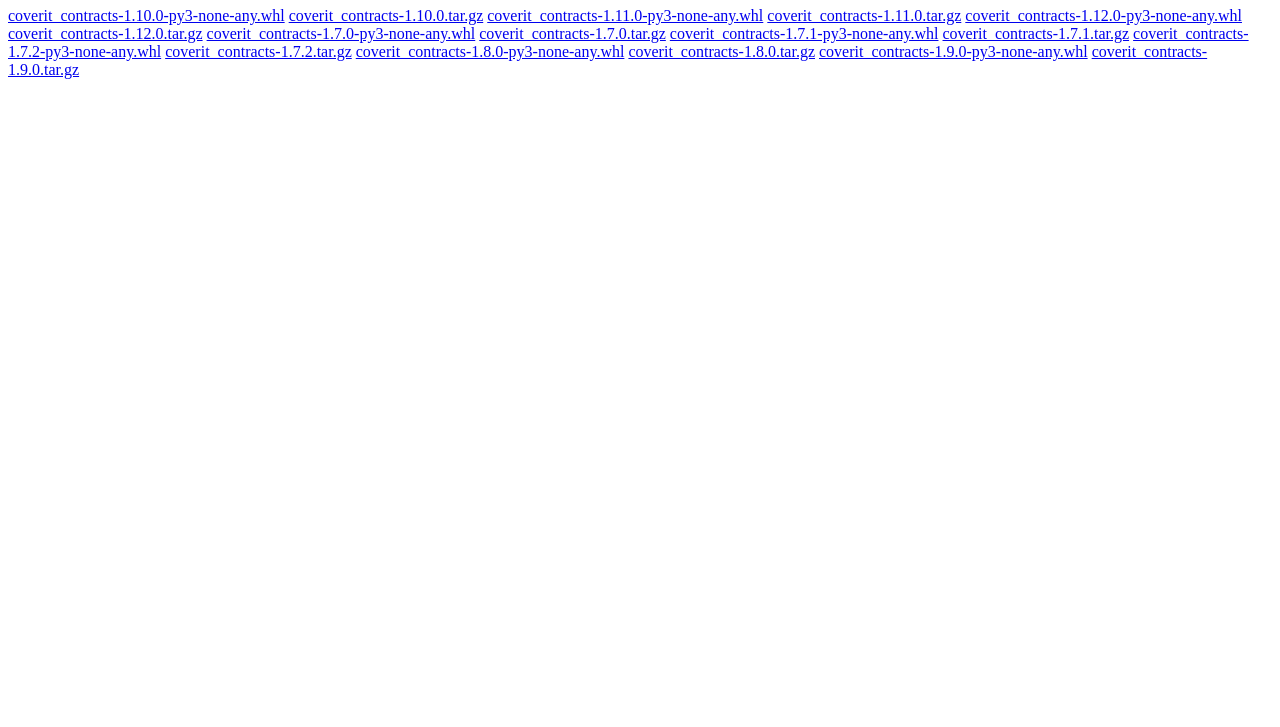
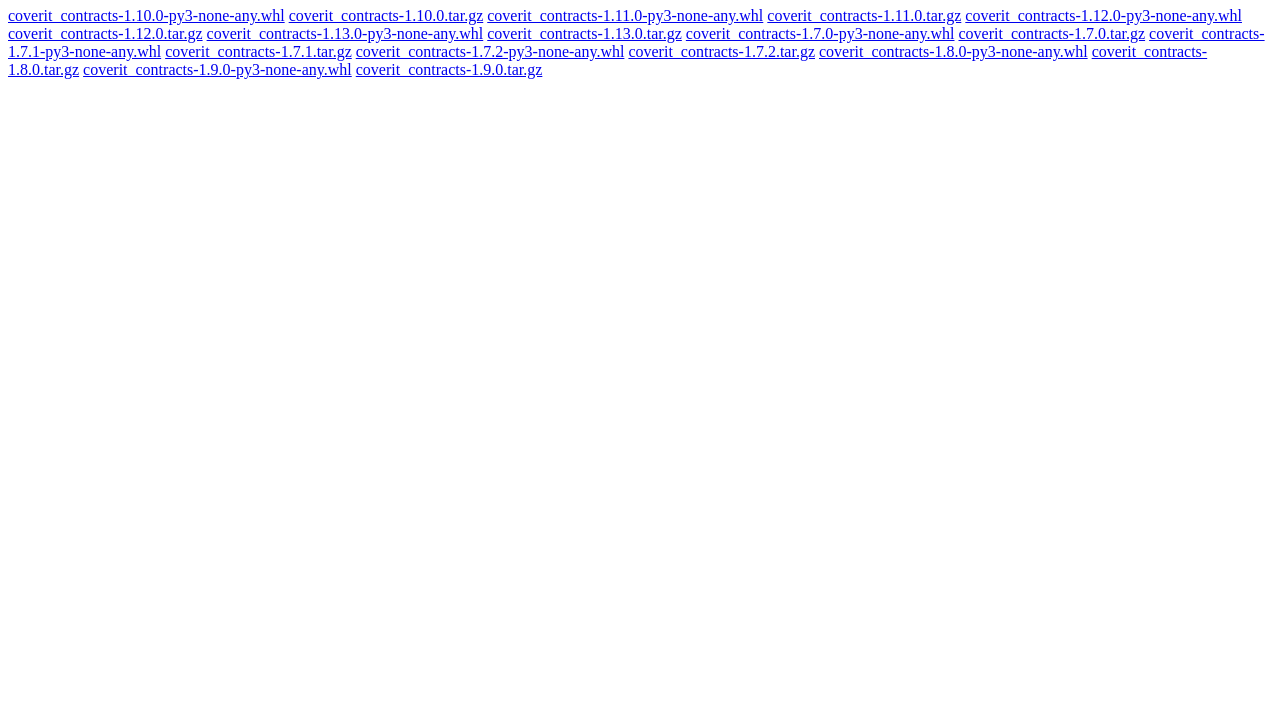
Before and after one commit to CoveritLabs/coverit-contracts, a plain HTML site: page simple/coverit-contracts/index.html in a window 1280 px wide. Shown: the part 73-800 px from the top of the page. Drawn offline with Linux system fonts and the light colour scheme.

Commit message:
chore: publish python v1.13.0

```diff
--- a/simple/coverit-contracts/index.html
+++ b/simple/coverit-contracts/index.html
@@ -8,6 +8,8 @@
     <a href="https://coveritlabs.github.io/coverit-contracts/packages/coverit_contracts-1.11.0.tar.gz">coverit_contracts-1.11.0.tar.gz</a>
     <a href="https://coveritlabs.github.io/coverit-contracts/packages/coverit_contracts-1.12.0-py3-none-any.whl">coverit_contracts-1.12.0-py3-none-any.whl</a>
     <a href="https://coveritlabs.github.io/coverit-contracts/packages/coverit_contracts-1.12.0.tar.gz">coverit_contracts-1.12.0.tar.gz</a>
+    <a href="https://coveritlabs.github.io/coverit-contracts/packages/coverit_contracts-1.13.0-py3-none-any.whl">coverit_contracts-1.13.0-py3-none-any.whl</a>
+    <a href="https://coveritlabs.github.io/coverit-contracts/packages/coverit_contracts-1.13.0.tar.gz">coverit_contracts-1.13.0.tar.gz</a>
     <a href="https://coveritlabs.github.io/coverit-contracts/packages/coverit_contracts-1.7.0-py3-none-any.whl">coverit_contracts-1.7.0-py3-none-any.whl</a>
     <a href="https://coveritlabs.github.io/coverit-contracts/packages/coverit_contracts-1.7.0.tar.gz">coverit_contracts-1.7.0.tar.gz</a>
     <a href="https://coveritlabs.github.io/coverit-contracts/packages/coverit_contracts-1.7.1-py3-none-any.whl">coverit_contracts-1.7.1-py3-none-any.whl</a>
```
Also changed, not shown: 2 other files.
